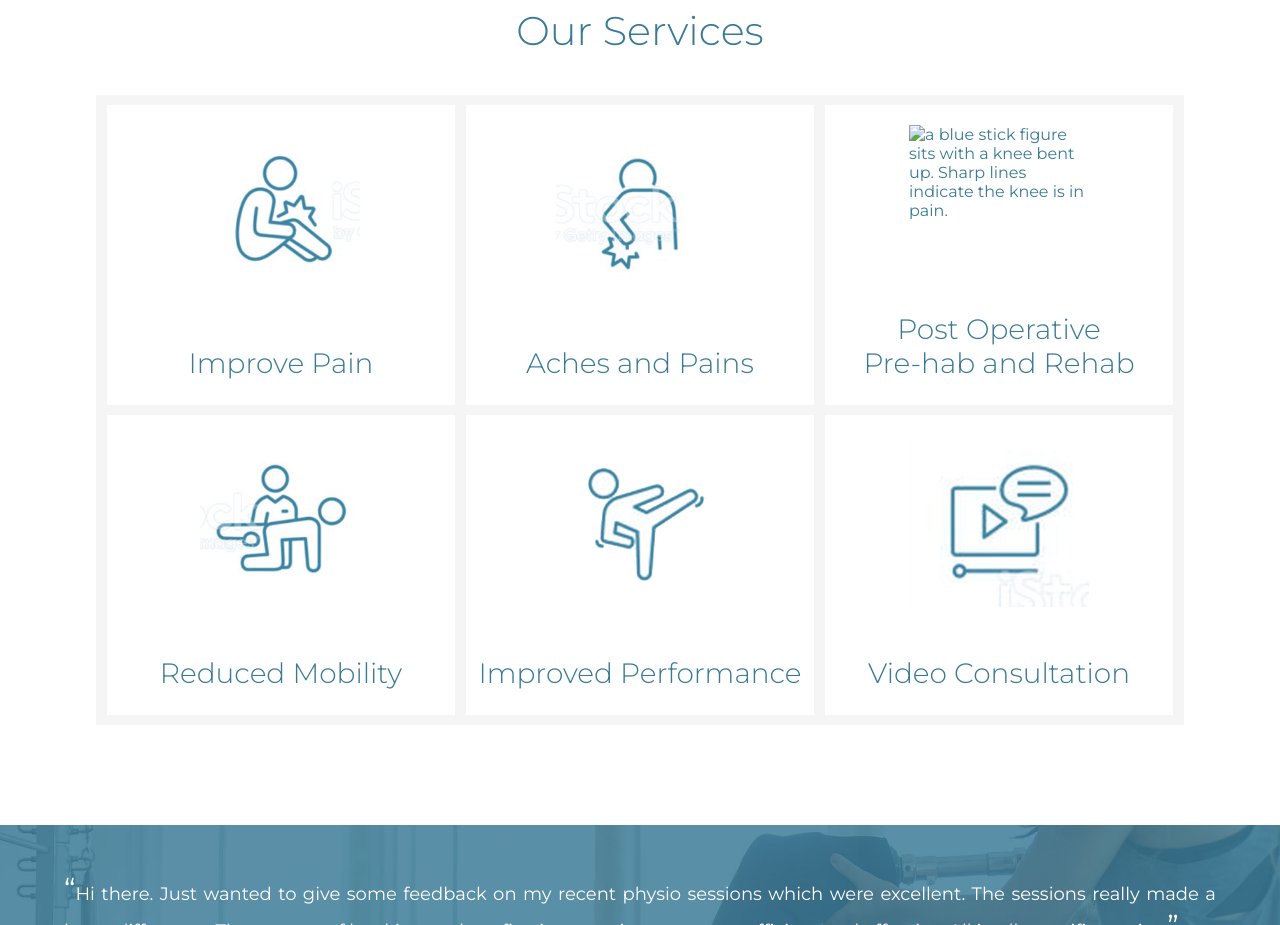
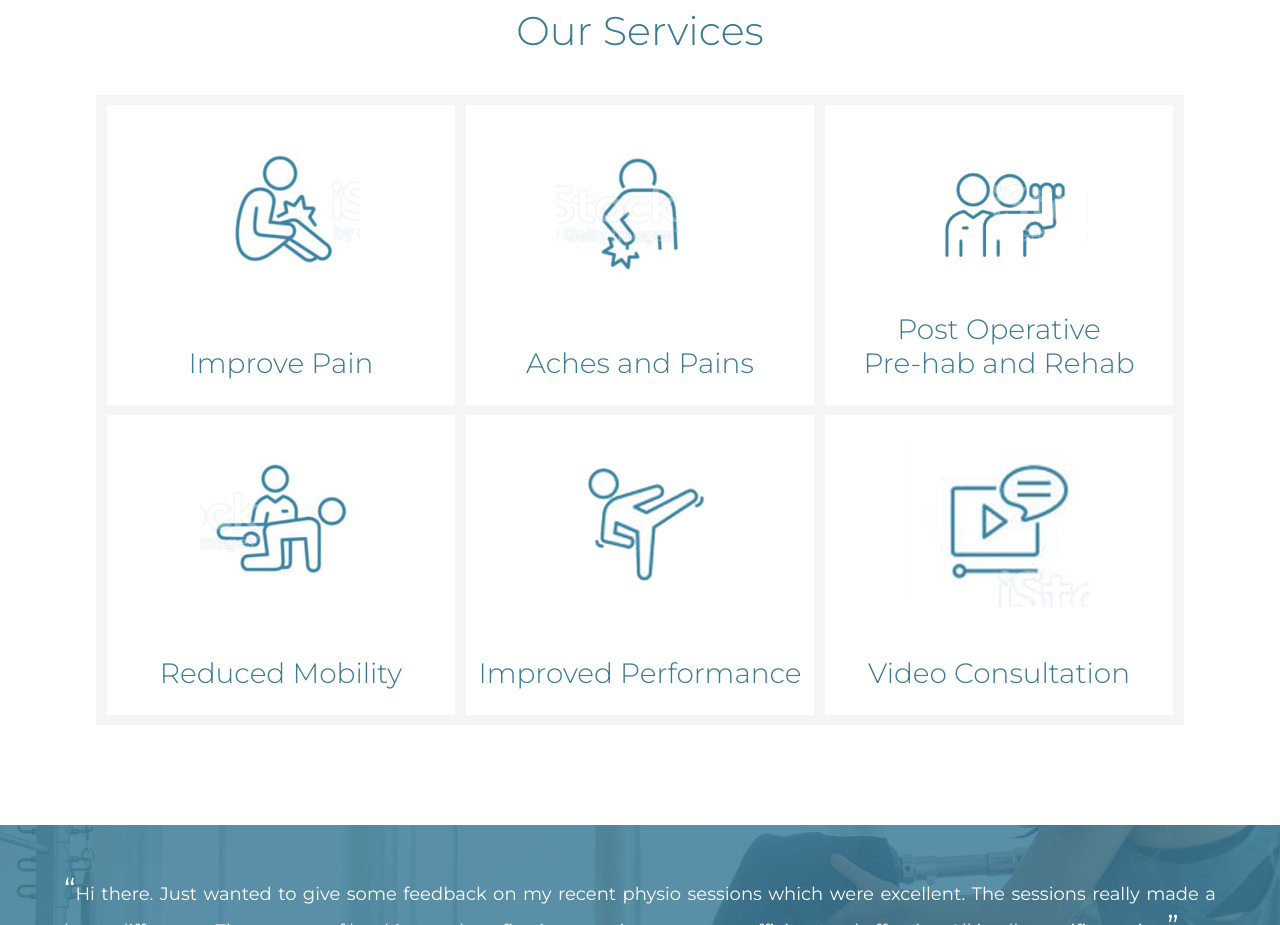
Before and after one commit to N14195/PAWB, a website: page index.html in a window 1280 px wide. Shown: the part 1040-1965 px from the top of the page. Drawn offline with Linux system fonts and the light colour scheme.

Commit message:
fixing imgs

```diff
--- a/index.html
+++ b/index.html
@@ -63,7 +63,7 @@
       <h2>Aches and Pains</h2>
     </a>
     <a href="#" class="services__card services__card--3">
-      <img class="services__icon" src="images/icon_weights.jpg" alt="a blue stick figure sits with a knee bent up. Sharp lines indicate the knee is in pain." title="Improve Pain">
+      <img class="services__icon" src="images/icon_weight.jpg" alt="a blue stick figure sits with a knee bent up. Sharp lines indicate the knee is in pain." title="Improve Pain">
       <h2>Post Operative <br>Pre-hab and Rehab</h2>
     </a>
     <a href="#" class="services__card services__card--4">
```
